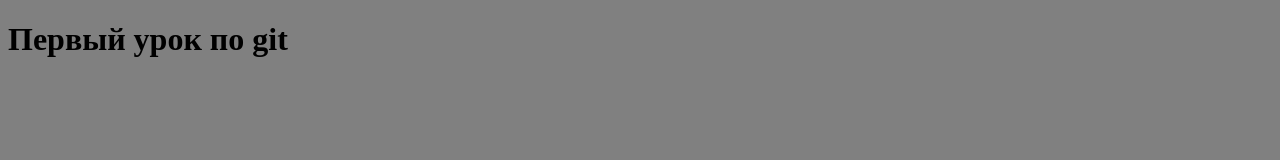
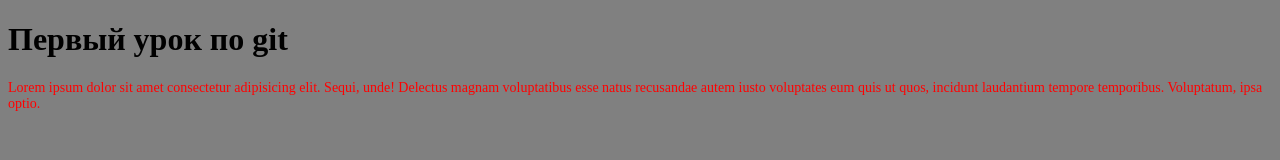
Before and after one commit to Digidon727/testgit-, a plain HTML site: page index.html in a window 1280 px wide. Drawn offline with Linux system fonts and the light colour scheme.

Commit message:
Добавил текст и изменил цвет текста

```diff
--- a/css/main.css
+++ b/css/main.css
@@ -2,3 +2,8 @@ body{
     background: gray;
     font-size: 16px;
 }
+
+p{
+    font-size: 14px;
+    color: red;
+}
--- a/index.html
+++ b/index.html
@@ -9,5 +9,8 @@
 </head>
 <body>
     <h1>Первый урок по git</h1>
+    <p>Lorem ipsum dolor sit amet consectetur adipisicing elit. Sequi, unde! Delectus
+        magnam voluptatibus esse natus recusandae autem iusto voluptates eum
+        quis ut quos, incidunt laudantium tempore temporibus. Voluptatum, ipsa optio.</p>
 </body>
 </html>
```
